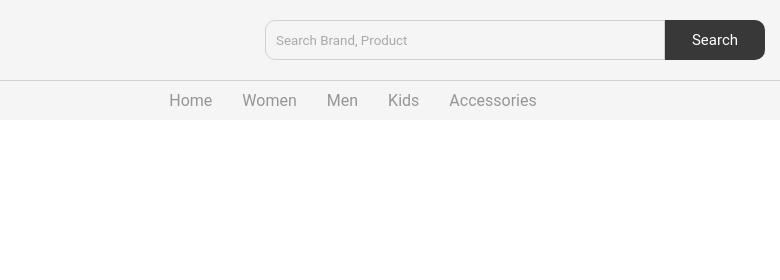
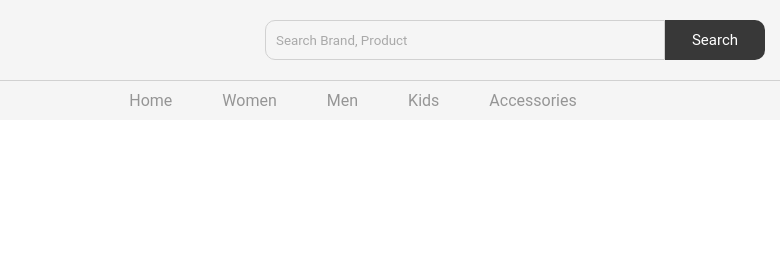
Before and after one commit to khaledadrani/e-commerce-demo, a plain HTML site: page index.html in a window 1280 px wide. Shown: the top 280 px of the page, 287-1067 px from the left. Drawn offline with Linux system fonts and the light colour scheme.

Commit message:
navbar understand css

```diff
--- a/css/nav.css
+++ b/css/nav.css
@@ -1,4 +1,4 @@
-*{
+*{ /* intialize css*/
     margin: 0;
     padding: 0;
     box-sizing: border-box;
@@ -14,6 +14,7 @@
     z-index: 9;
 }
 
+
 .nav{
     padding: 10px 10vw;
     display: flex;
@@ -23,6 +24,7 @@
 .brand-logo{
     height: 60px;
 }
+
 
 .nav-items{
     display: flex;
@@ -85,7 +87,7 @@
 
 .link{
     text-transform: capitalize;
-    padding: 0 10px;
+    padding: 0 20px;
     margin: 0 5px;
     text-decoration: none;
     color: #383838;
--- a/index.html
+++ b/index.html
@@ -11,6 +11,10 @@
 
     <nav class="navbar"></nav>
     <script src="js/nav.js"></script>
+
+    <a href="#"><img src="img/cart_placeholder.png" alt=""></a>
+    <a href="#"><img src="img/cart_placeholder.png" alt=""></a>
+    <a href="#"><img src="img/cart_placeholder.png" alt=""></a>
 
     <!-- <nav class="navbar">
         <div class="nav">
```
